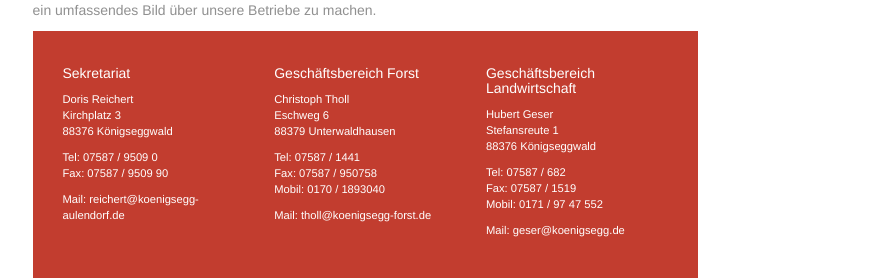
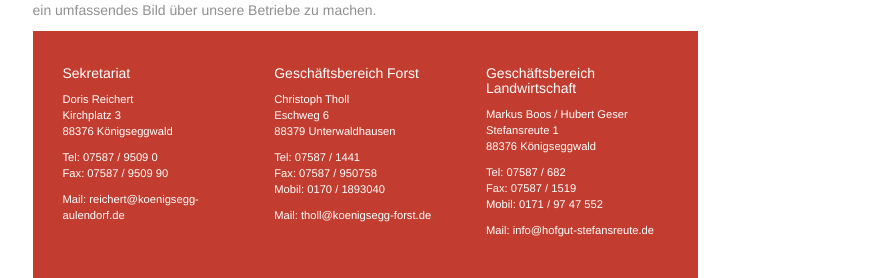
Before and after one commit to benedikt-buchert/koenigsegg.de, a Jekyll site: the page built from index.md, in a window 1280 px wide. Shown: the part 669-947 px from the top of the page, without its empty margins (164-1054 px from the left). Built offline with Jekyll 4.4.1, drawn with Linux system fonts in a browser that asks for light colours; nearby versions of some CDN libraries.

Commit message:
Update adress-landwirtschaft.html

```diff
--- a/_includes/adress-landwirtschaft.html
+++ b/_includes/adress-landwirtschaft.html
@@ -1,6 +1,6 @@
 <h3>Geschäftsbereich Landwirtschaft</h3>
 <p>	<a href="https://www.google.de/maps/place/Graf+zu+K%C3%B6nigsegg-Aulendorf+Gesch%C3%A4ftsbereich+Landwirtschaft/@47.9273721,9.4374748,16.3z/data=!4m5!3m4!1s0x479a4c74d8ae0115:0x9f161b2f18d3374c!8m2!3d47.9284137!4d9.4375992" target="_blank">
-		Hubert Geser<br/>
+		Markus Boos / Hubert Geser<br/>
 		Stefansreute 1<br/>
 		88376 Königseggwald
 	</a>
@@ -11,5 +11,5 @@
 	Mobil: <a href="tel:+49 17 19 74 75 52">0171 / 97 47 552</a>
 </p>
 <p>
-	Mail: <a href="mailto:geser@koenigsegg.de">geser@koenigsegg.de</a>
+	Mail: <a href="mailto:info@hofgut-stefansreute.de">info@hofgut-stefansreute.de</a>
 </p>
```
